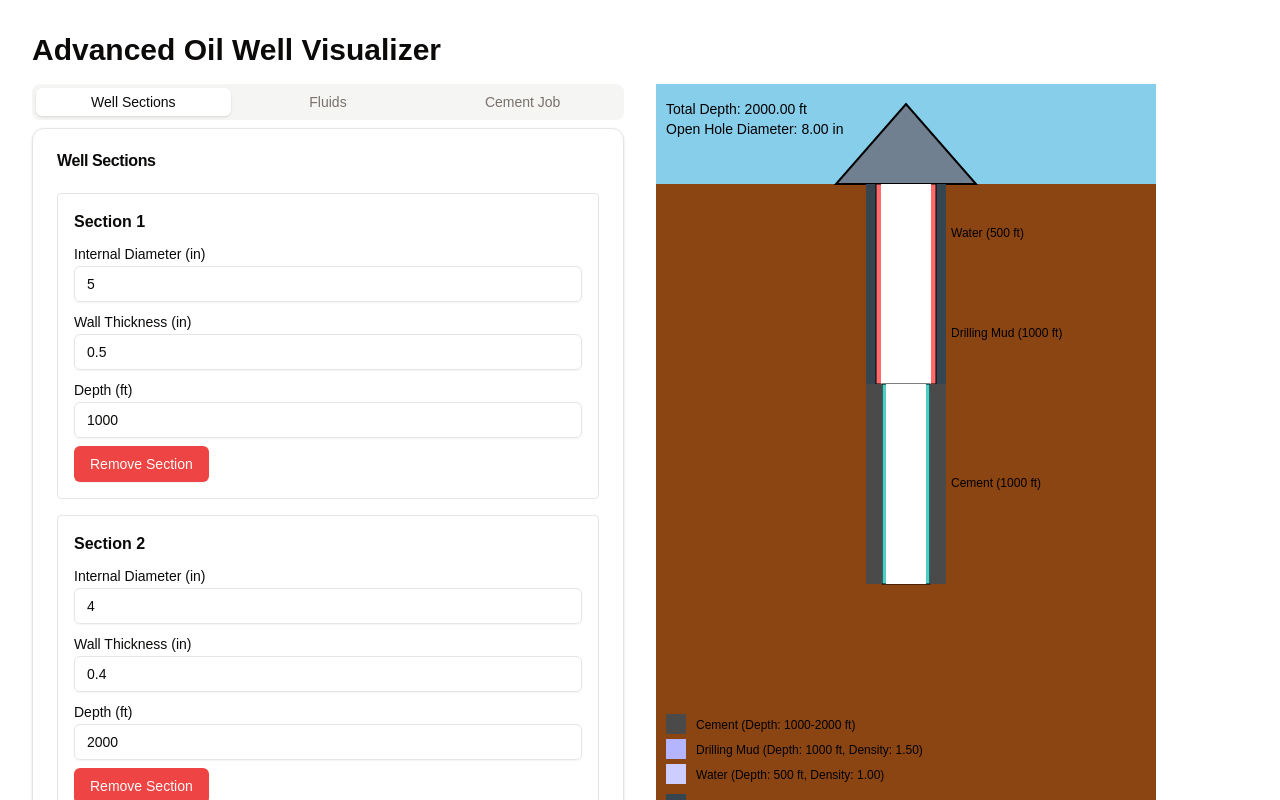
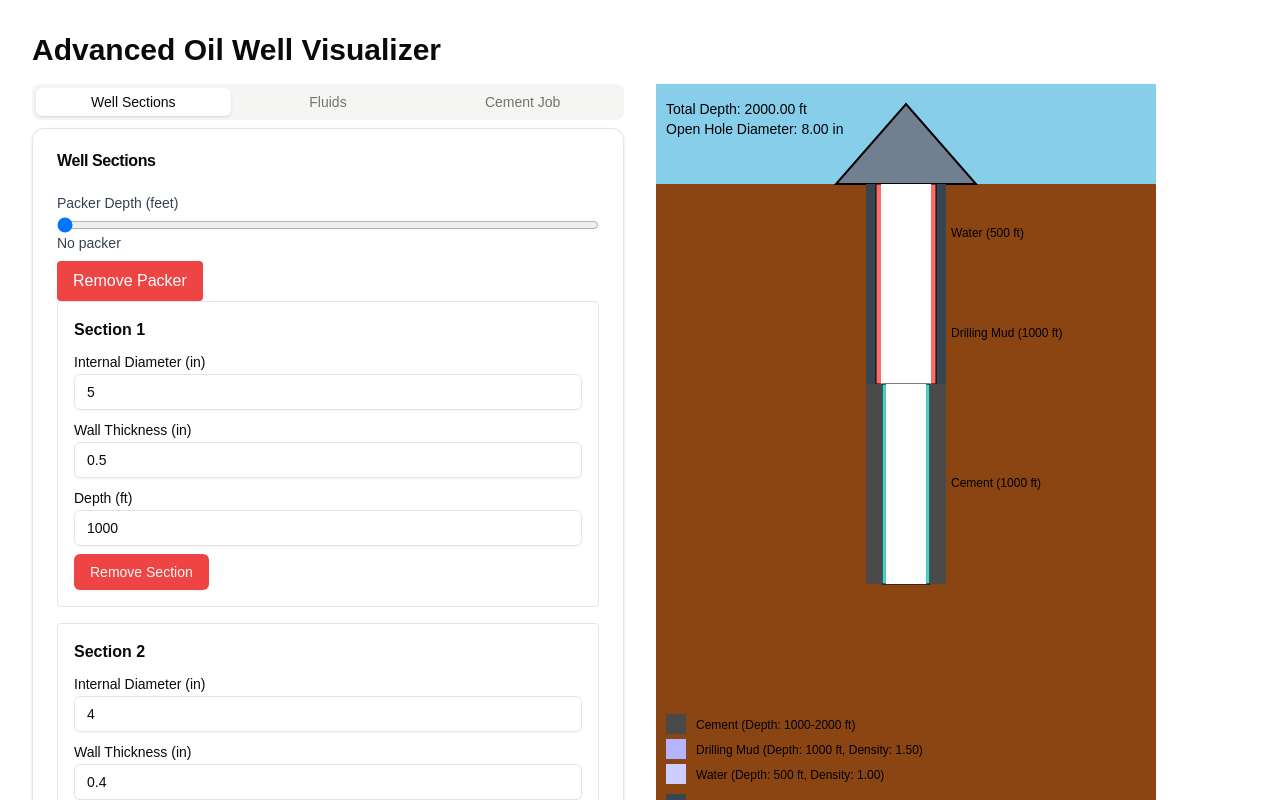
Before and after one commit to carlosmoreira09/fluid-calculations-front, a Next.js app: page /cementing in a window 1280 px wide. Shown: the top 800 px of the page. Built offline with nearby package versions, Linux system fonts and the light colour scheme.

Commit message:
fix errors

```diff
--- a/app/cementing/page.tsx
+++ b/app/cementing/page.tsx
@@ -98,6 +98,27 @@ export default function Home() {
                     <CardTitle>Well Sections</CardTitle>
                   </CardHeader>
                   <CardContent>
+                    <div>
+                      <label className="block text-sm font-medium text-gray-700">
+                        Packer Depth (feet)
+                        <input
+                            type="range"
+                            min="0"
+                            max={sections[sections.length - 1].depth}
+                            step="1"
+                            value={packerDepth || 0}
+                            onChange={(e) => setPackerDepth(Number(e.target.value))}
+                            className="mt-1 block w-full"
+                        />
+                        <span>{packerDepth !== null ? `${packerDepth.toFixed(2)} ft` : 'No packer'}</span>
+                      </label>
+                      <button
+                          onClick={() => setPackerDepth(null)}
+                          className="mt-2 px-4 py-2 bg-red-500 text-white rounded hover:bg-red-600"
+                      >
+                        Remove Packer
+                      </button>
+                    </div>
                     {sections.map((section, index) => (
                         <div key={index} className="mb-4 p-4 border rounded">
                           <h4 className="font-bold mb-2">Section {index + 1}</h4>
--- a/components/OilWell.tsx
+++ b/components/OilWell.tsx
@@ -19,10 +19,9 @@ interface OilWellProps {
     totalDepth: number;
     fluids: Fluid[];
     slurryDepth: number;
-    slurryStartDepth: number;
 }
 
-const OilWell: React.FC<OilWellProps> = ({ sections, openHoleDiameter, packerDepth, totalDepth, fluids, slurryDepth, slurryStartDepth }) => {
+const OilWell: React.FC<OilWellProps> = ({ sections, openHoleDiameter, packerDepth, totalDepth, fluids, slurryDepth }) => {
     const svgWidth = 500;
     const svgHeight = 800;
     const scale = 10; // Scale factor for better visibility
```
